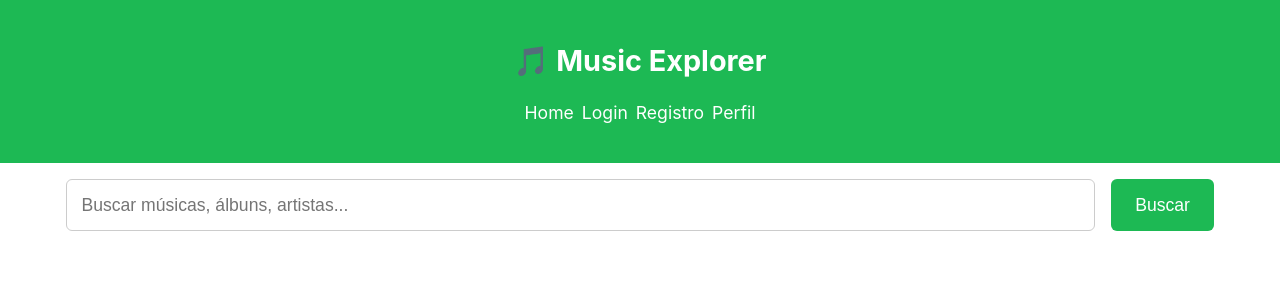
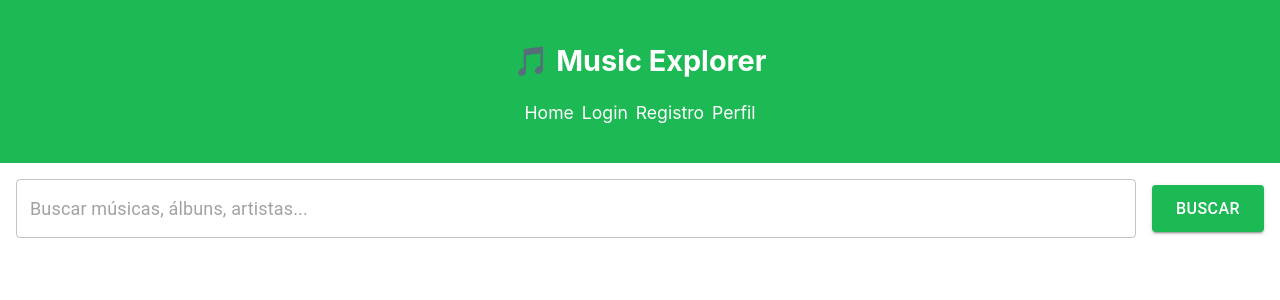
Before and after one commit to marcelosampaio/MusicExplorer, a React (Create React App) app: page / in a window 1280 px wide. Shown: the top 300 px of the page. Built offline with nearby package versions, Linux system fonts and the light colour scheme; the HTML template or start-up script is replaced by a standard one.

Commit message:
feat: MUI @ SearchBar component

```diff
--- a/src/components/SearchBar.js
+++ b/src/components/SearchBar.js
@@ -1,15 +1,61 @@
+import React, { useState } from "react";
+import { TextField, Button, Box } from "@mui/material";
+
 function SearchBar({ onSearch }) {
+  const [term, setTerm] = useState("");
+
   const handleSubmit = (e) => {
     e.preventDefault();
-    const term = e.target.search.value;
-    onSearch(term);
+    if (term.trim()) {
+      onSearch(term);
+    }
   };
 
   return (
-    <form onSubmit={handleSubmit} className="search-bar">
-      <input type="text" name="search" placeholder="Buscar músicas, álbuns, artistas..." />
-      <button type="submit">Buscar</button>
-    </form>
+    <Box
+      component="form"
+      onSubmit={handleSubmit}
+      sx={{
+        display: "flex",
+        flexDirection: "row",
+        justifyContent: "center",
+        alignItems: "center",
+        gap: 2,
+        mt: 2,
+        mb: 2,
+        px: 2,
+        flexWrap: "wrap",
+      }}
+    >
+      <TextField
+        variant="outlined"
+        placeholder="Buscar músicas, álbuns, artistas..."
+        value={term}
+        onChange={(e) => setTerm(e.target.value)}
+        sx={{
+          flexGrow: 1,
+          minWidth: { xs: "180px", sm: "300px" },
+          bgcolor: "background.paper",
+          borderRadius: 1,
+          input: { fontSize: { xs: 16, sm: 18 } },
+        }}
+      />
+      <Button
+        type="submit"
+        variant="contained"
+        sx={{
+          bgcolor: "#1db954",
+          color: "#fff",
+          fontSize: { xs: 14, sm: 16 },
+          px: 3,
+          py: 1.2,
+          "&:hover": { bgcolor: "#17a348" },
+          mt: { xs: 0, sm: 0 },
+        }}
+      >
+        Buscar
+      </Button>
+    </Box>
   );
 }
 
--- a/src/pages/Home.js
+++ b/src/pages/Home.js
@@ -1,7 +1,6 @@
 import { useState, useRef } from "react";
 import SearchBar from "../components/SearchBar";
 import MusicList from "../components/MusicList";
-import "./../styles/SearchBar.css";
 
 function Home() {
   const [musics, setMusics] = useState([]);
```
